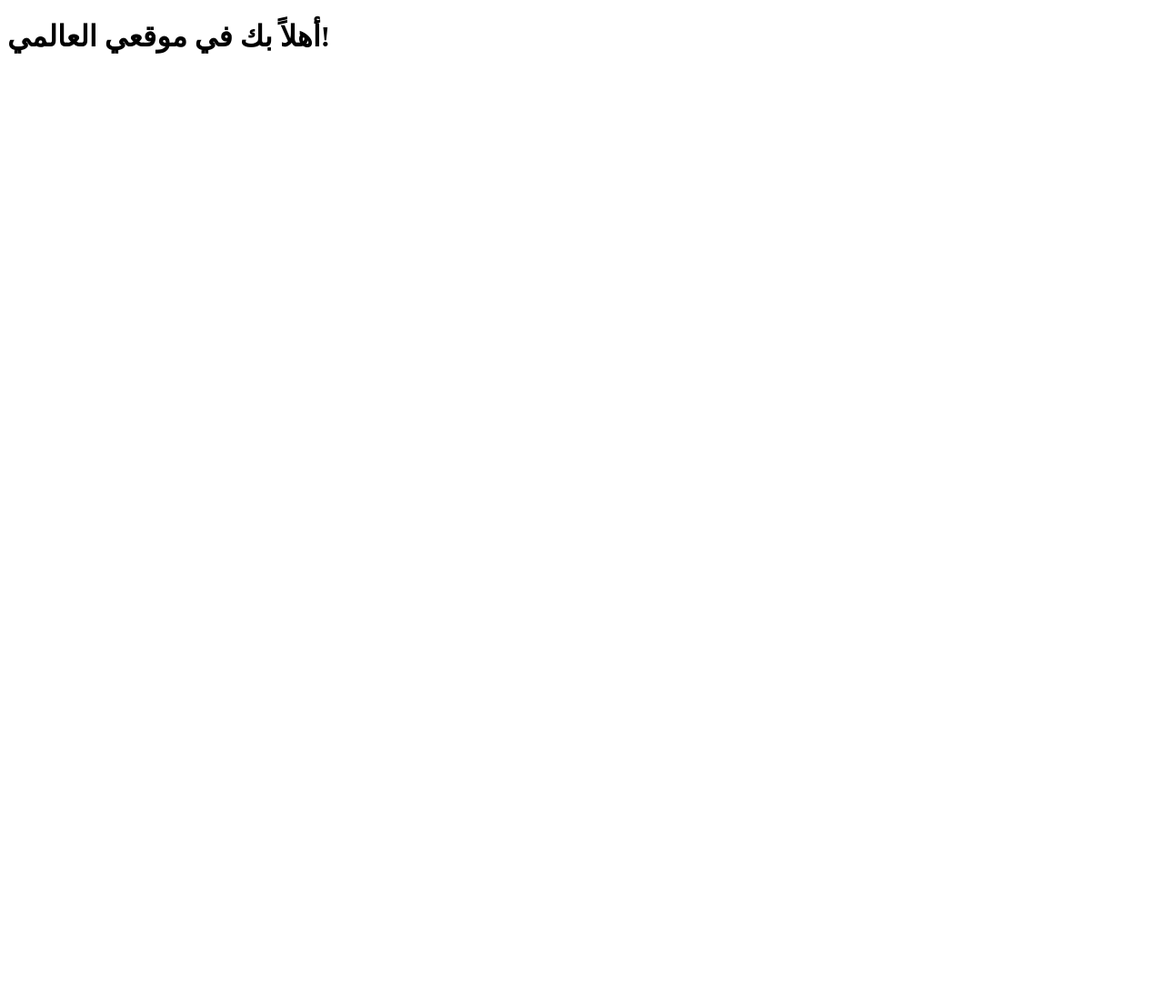
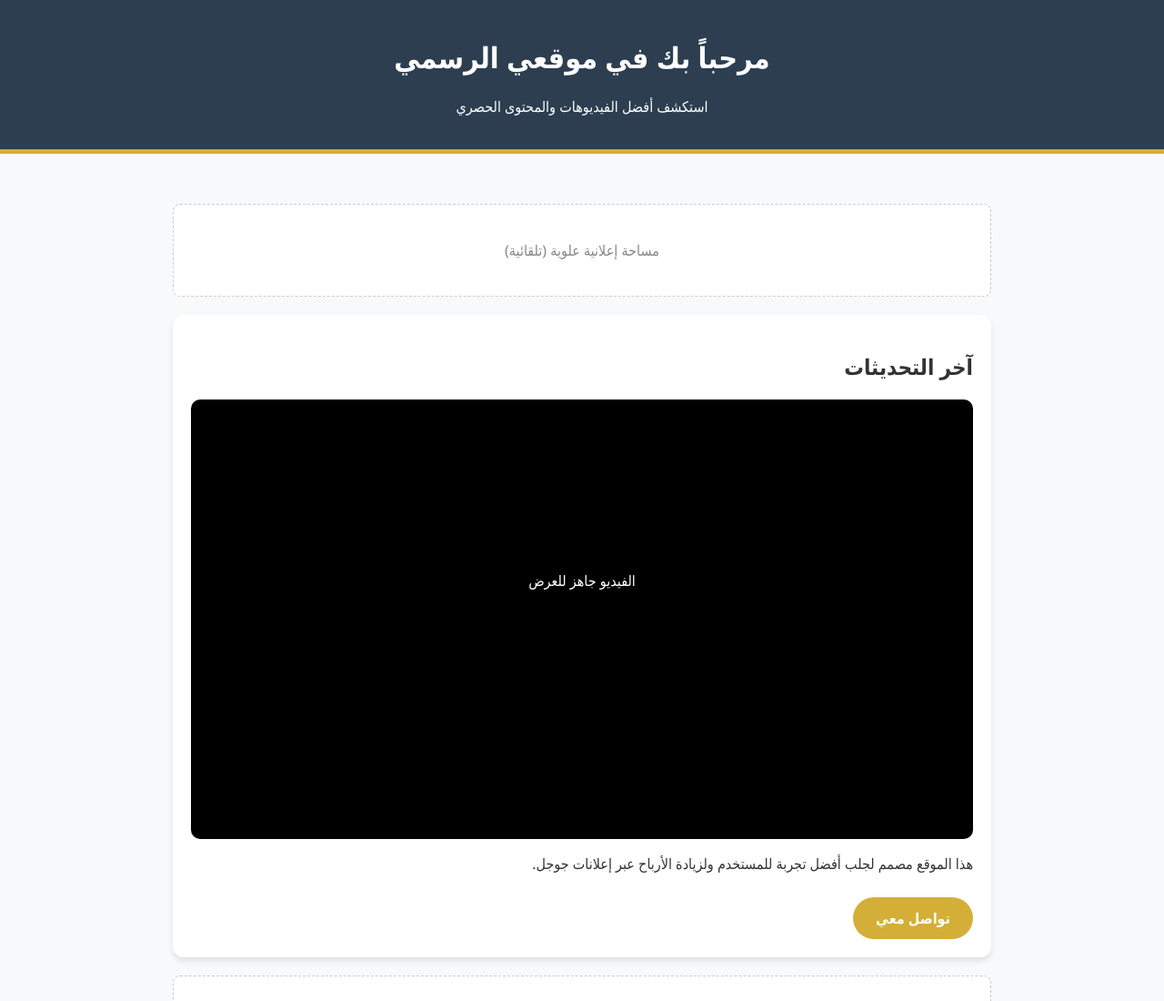
Before and after one commit to Su1982/my-website, a plain HTML site: page index.html in a window 1280 px wide. Shown: the top 1100 px of the page at 91% size. Before the commit the page ends 800 px from the top, so only its background shows below. Drawn offline with Linux system fonts and the light colour scheme.

Commit message:
update site with adsense layout

```diff
--- a/index.html
+++ b/index.html
@@ -1,5 +1,55 @@
 <!DOCTYPE html>
-<html lang="ar">
-<head><meta charset="UTF-8"><title>موقعي الجديد</title></head>
-<body><h1>أهلاً بك في موقعي العالمي!</h1></body>
+<html lang="ar" dir="rtl">
+<head>
+    <meta charset="UTF-8">
+    <meta name="viewport" content="width=device-width, initial-scale=1.0">
+    <title>منصة الإبداع | الرئيسية</title>
+
+    <script async src="https://pagead2.googlesyndication.com/pagead/js/adsbygoogle.js?client=ca-pub-XXXXXXXXXXXX" crossorigin="anonymous"></script>
+
+    <style>
+        :root { --primary: #2c3e50; --gold: #d4af37; --light: #f8f9fa; }
+        body { font-family: 'Segoe UI', Tahoma, Geneva, Verdana, sans-serif; background: var(--light); margin: 0; padding: 0; color: #333; }
+        header { background: var(--primary); color: white; padding: 20px; text-align: center; border-bottom: 5px solid var(--gold); }
+        .container { max-width: 900px; margin: 20px auto; padding: 15px; }
+        .ad-box { background: #fff; border: 1px dashed #ccc; margin: 20px 0; min-height: 100px; display: flex; align-items: center; justify-content: center; color: #888; border-radius: 8px; }
+        .content-card { background: white; padding: 20px; border-radius: 12px; box-shadow: 0 4px 6px rgba(0,0,0,0.1); margin-bottom: 20px; }
+        .video-container { position: relative; padding-bottom: 56.25%; height: 0; overflow: hidden; border-radius: 10px; background: #000; }
+        .btn-contact { display: inline-block; background: var(--gold); color: white; padding: 12px 25px; text-decoration: none; border-radius: 25px; font-weight: bold; margin-top: 10px; }
+    </style>
+</head>
+<body>
+
+<header>
+    <h1>مرحباً بك في موقعي الرسمي</h1>
+    <p>استكشف أفضل الفيديوهات والمحتوى الحصري</p>
+</header>
+
+<div class="container">
+    <div class="ad-box">مساحة إعلانية علوية (تلقائية)</div>
+
+    <div class="content-card">
+        <h2>آخر التحديثات</h2>
+        <div class="video-container">
+            <p style="color:white; text-align:center; padding-top:20%;">الفيديو جاهز للعرض</p>
+        </div>
+        <p>هذا الموقع مصمم لجلب أفضل تجربة للمستخدم ولزيادة الأرباح عبر إعلانات جوجل.</p>
+        <a href="#" class="btn-contact">تواصل معي</a>
+    </div>
+
+    <div class="ad-box">مساحة إعلانية (وحدة إعلانية)</div>
+
+    <div class="content-card">
+        <h3>عن المنصة</h3>
+        <p>نحن نسعى لتقديم محتوى هادف بجودة عالية. شكراً لزيارتكم ودعمكم المستمر.</p>
+    </div>
+
+    <div class="ad-box">مساحة إعلانية سفلية</div>
+</div>
+
+<footer style="text-align:center; padding:20px; color:#777;">
+    &copy; 2026 جميع الحقوق محفوظة
+</footer>
+
+</body>
 </html>
```
